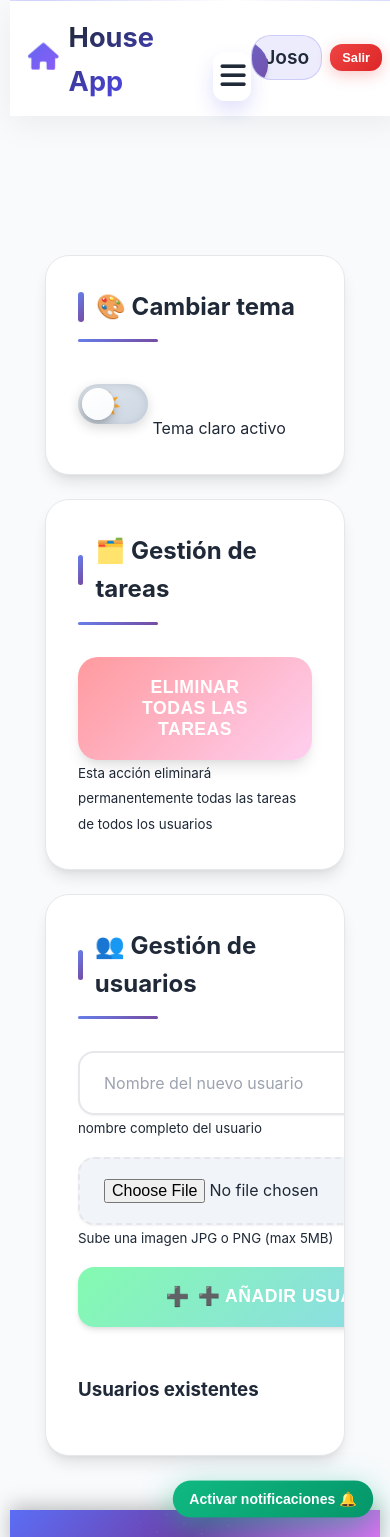
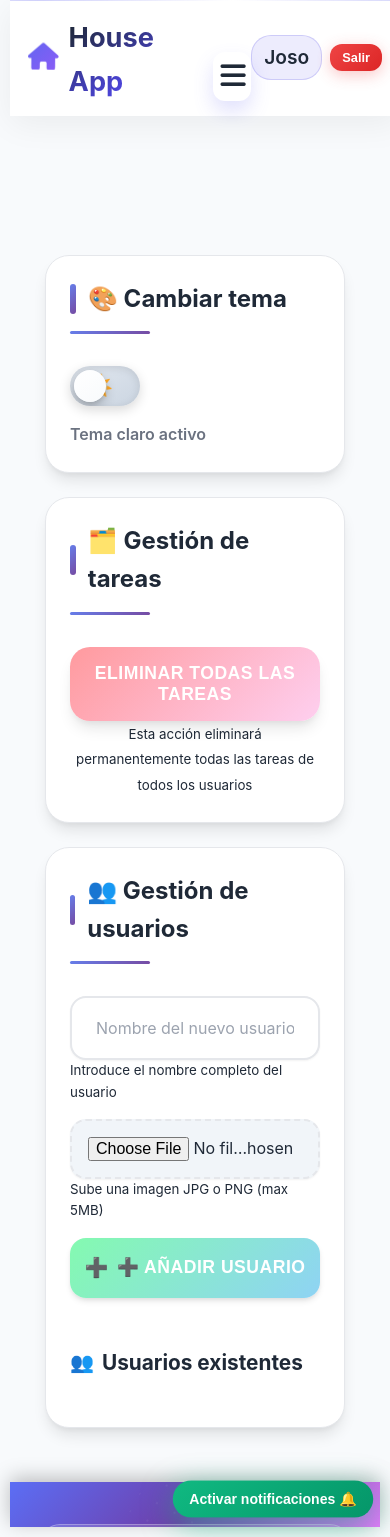
Before and after one commit to Josojmf/APP-CASA, a Flask app: page /configuracion in a window 390 px wide. Run offline with Flask 3, Linux system fonts and the light colour scheme; the visitor is signed in with stand-in values (Sample User, id 1); data that the repository does not hold is empty; some libraries are stand-ins or nearby versions.

Commit message:
updated settings page

```diff
--- a/app/static/styles/configuracion.css
+++ b/app/static/styles/configuracion.css
@@ -278,6 +278,21 @@ h2:hover::after {
   width: 150px;
 }
 
+.user-list-title {
+  margin-top: 2rem;
+  margin-bottom: 1.5rem;
+  font-size: 1.5rem;
+  color: var(--text-primary);
+  display: flex;
+  align-items: center;
+  gap: 0.5rem;
+}
+
+.user-list-title::before {
+  content: '👥';
+  font-size: 1.2rem;
+}
+
 /* Toggle switch ultra mejorado */
 .switch {
   position: relative;
@@ -360,6 +375,17 @@ input:checked + .slider::after {
   transform: scale(0.98);
 }
 
+.theme-control {
+  display: flex;
+  align-items: center;
+  gap: 1rem;
+}
+
+.theme-status {
+  font-weight: 600;
+  color: var(--text-secondary);
+}
+
 /* Botón de limpiar tareas mejorado */
 #clearTasksBtn {
   background: var(--gradient-danger);
@@ -377,6 +403,8 @@ input:checked + .slider::after {
   text-transform: uppercase;
   letter-spacing: 0.5px;
   min-width: 200px;
+  display: block;
+  margin: 0 auto;
 }
 
 #clearTasksBtn:hover {
@@ -420,6 +448,10 @@ input:checked + .slider::after {
   height: 300px;
 }
 
+.task-actions {
+  text-align: center;
+}
+
 /* Formulario de añadir usuario MEJORADO */
 form#addUserForm {
   width: 100%;
@@ -429,6 +461,11 @@ form#addUserForm {
   margin-bottom: 3rem;
   animation: slideInLeft 0.8s ease-out;
   align-items: end;
+}
+
+#addUserForm .form-group {
+  display: flex;
+  flex-direction: column;
 }
 
 #addUserForm input {
@@ -442,6 +479,7 @@ form#addUserForm {
   position: relative;
   font-family: inherit;
   box-shadow: var(--shadow-sm);
+  width: 100%;
 }
 
 #addUserForm input:focus {
@@ -476,6 +514,7 @@ form#addUserForm {
   display: flex;
   align-items: center;
   justify-content: center;
+  padding: 1rem;
 }
 
 #addUserForm input[type="file"]:hover {
@@ -486,7 +525,7 @@ form#addUserForm {
 }
 
 /* Botón de añadir MEJORADO */
-#addUserForm button {
+.add-user-btn {
   background: var(--gradient-success);
   color: white;
   border: none;
@@ -507,29 +546,30 @@ form#addUserForm {
   align-items: center;
   justify-content: center;
   gap: 0.5rem;
+  white-space: nowrap;
 }
 
-#addUserForm button:hover {
+.add-user-btn:hover {
   transform: translateY(-3px) scale(1.05);
   box-shadow: var(--shadow-xl);
   background: var(--gradient-primary);
 }
 
-#addUserForm button:active {
+.add-user-btn:active {
   transform: translateY(0) scale(1);
 }
 
-#addUserForm button::before {
+.add-user-btn::before {
   content: '➕';
   font-size: 1.2rem;
   transition: transform var(--transition-normal);
 }
 
-#addUserForm button:hover::before {
+.add-user-btn:hover::before {
   transform: rotate(90deg) scale(1.2);
 }
 
-#addUserForm button::after {
+.add-user-btn::after {
   content: '';
   position: absolute;
   top: 0;
@@ -629,10 +669,10 @@ form#addUserForm {
   gap: 1rem;
   z-index: 1;
   position: relative;
+  flex: 1;
 }
 
-.user-info::before {
-  content: '👤';
+.user-info .user-avatar {
   font-size: 1.5rem;
   background: var(--gradient-primary);
   padding: 0.5rem;
@@ -786,7 +844,7 @@ form#addUserForm {
   .user-management {
     max-width: 100%;
     margin: 1.5rem auto;
-    padding: 2rem;
+    padding: 1.5rem;
   }
 
   form#addUserForm {
@@ -794,8 +852,9 @@ form#addUserForm {
     gap: 1rem;
   }
 
-  #addUserForm button {
+  .add-user-btn {
     justify-self: stretch;
+    width: 100%;
   }
 
   .title {
@@ -817,6 +876,25 @@ form#addUserForm {
   .user-info {
     flex-direction: column;
     gap: 0.75rem;
+    text-align: center;
+  }
+
+  .delete-btn {
+    width: 100%;
+  }
+
+  .theme-control {
+    flex-direction: column;
+    align-items: flex-start;
+    gap: 0.5rem;
+  }
+
+  .theme-status {
+    margin-top: 0.5rem;
+  }
+
+  .switch {
+    margin: 0;
   }
 }
 
@@ -837,6 +915,16 @@ form#addUserForm {
 
   h2 {
     font-size: 1.5rem;
+  }
+
+  .user-list-title {
+    font-size: 1.3rem;
+  }
+
+  #clearTasksBtn {
+    padding: 1rem 1.5rem;
+    min-width: auto;
+    width: 100%;
   }
 }
 
```
Also changed, not shown: other parts of app/static/styles/configuracion.css (+24 -6 lines).
